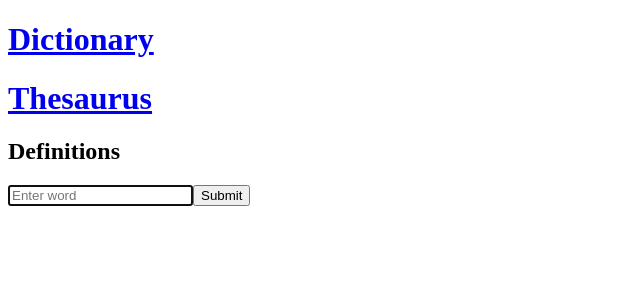
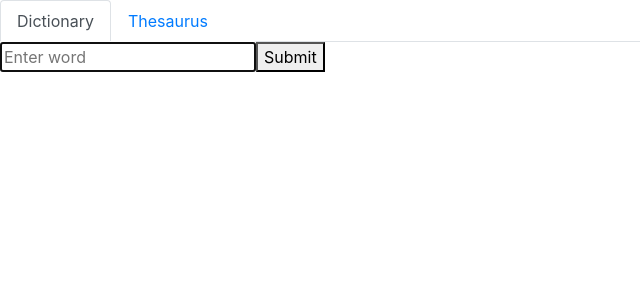
Before and after one commit to dmwspace/react-dictionary, a React (Create React App) app: page /dictionary in a window 1280 px wide. Shown: the top 300 px of the page, without its empty margins (0-640 px from the left). Built offline with nearby package versions, Linux system fonts and the light colour scheme.

Commit message:
added styling

```diff
--- a/package.json
+++ b/package.json
@@ -6,7 +6,9 @@
     "@testing-library/jest-dom": "^5.11.9",
     "@testing-library/react": "^11.2.5",
     "@testing-library/user-event": "^12.6.3",
+    "bootstrap": "^4.6.0",
     "react": "^17.0.1",
+    "react-bootstrap": "^1.6.1",
     "react-dom": "^17.0.1",
     "react-router-dom": "^5.2.0",
     "react-scripts": "4.0.2",
--- a/src/App.js
+++ b/src/App.js
@@ -3,6 +3,8 @@ import {Switch, Route} from "react-router-dom";
 import Header from "./components/Header";
 import Dictionary from "./components/Dictionary";
 import Thesaurus from "./components/Thesaurus";
+import "./styles.css"
+
 
 function App() {
   return (
--- a/src/components/Dictionary.js
+++ b/src/components/Dictionary.js
@@ -1,4 +1,5 @@
 import React, {Component} from "react";
+import {Card} from "react-bootstrap";
 
 class Dictionary extends Component {
     constructor() {
@@ -34,6 +35,8 @@ class Dictionary extends Component {
                 let definitions = word.definitions
                 this.setState({definitions: definitions})
                 this.textInput.current.focus()
+                this.textInput.current.value = ""
+                console.log(url)
         })
     }
     formPreventDefault(e) {
@@ -41,19 +44,25 @@ class Dictionary extends Component {
     }
     render() {
         const defArr = !this.state.definitions || this.state.definitions.length === 0 ?
-        <h4>No definitions found.</h4> :
-        this.state.definitions.map((item, index) => {
+            <h4>No definitions found.</h4> :
+            this.state.definitions.map((item, index) => {
             return (
-                <div key={index}>
-                    <h4>{item.partOfSpeech}</h4>
-                    <h5>{item.definition}</h5>
-                </div>
+                <Card
+                    style={{width: '15rem'}}
+                    bg="secondary"
+                    key={index}
+                    text="white">
+                    <Card.Body>
+                        <Card.Title>{item.partOfSpeech}</Card.Title>
+                        <Card.Text>{item.definition}</Card.Text>
+                    </Card.Body>
+                </Card>
+
 
                )
         })
         return (
             <div>
-                <h2>Definitions</h2>
                 <form input="true" onSubmit={this.formPreventDefault}>
                     <input
                         ref={this.textInput}
@@ -65,8 +74,10 @@ class Dictionary extends Component {
                 </form>
                 {this.state.inUse ?
                     <div>
-                        <h2>{this.state.word}</h2>
-                        {defArr}
+                        <h2>Definitions of {this.state.word}:</h2>
+                        <div className="dictionary">
+                            {defArr}
+                        </div>
                     </div>
                 : null}
             </div>
--- a/src/components/Header.js
+++ b/src/components/Header.js
@@ -1,12 +1,17 @@
 import React from "react";
 import {Link} from "react-router-dom";
+import {Tabs, Tab} from "react-bootstrap";
 
 function Header() {
     return (
-        <header>
-            <Link to="/dictionary"><h1>Dictionary</h1></Link>
-            <Link to="/thesaurus"><h1>Thesaurus</h1></Link>
-        </header>
+        <Tabs defaultActiveKey="dictionary">
+            <Tab eventKey="dictionary" title="Dictionary">
+                <Link to="/dictionary"></Link>
+            </Tab>
+            <Tab eventKey="thesaurus" title="Thesaurus">
+                <Link to="/thesaurus"></Link>
+            </Tab>
+        </Tabs>
     )
 }
 export default Header
--- a/src/index.js
+++ b/src/index.js
@@ -2,6 +2,7 @@ import React from 'react';
 import ReactDOM from 'react-dom';
 import {BrowserRouter as Router} from "react-router-dom";
 import App from "./App"
+import 'bootstrap/dist/css/bootstrap.min.css'
 
 ReactDOM.render(
   <Router>
--- /dev/null
+++ b/src/styles.css
@@ -0,0 +1,6 @@
+.dictionary {
+    display: flex;
+    flex-direction: row;
+    flex-wrap: wrap;
+    justify-content: flex-start;
+}
```
Also changed, not shown: 1 other file (tests, documents, lock files or other folders).
